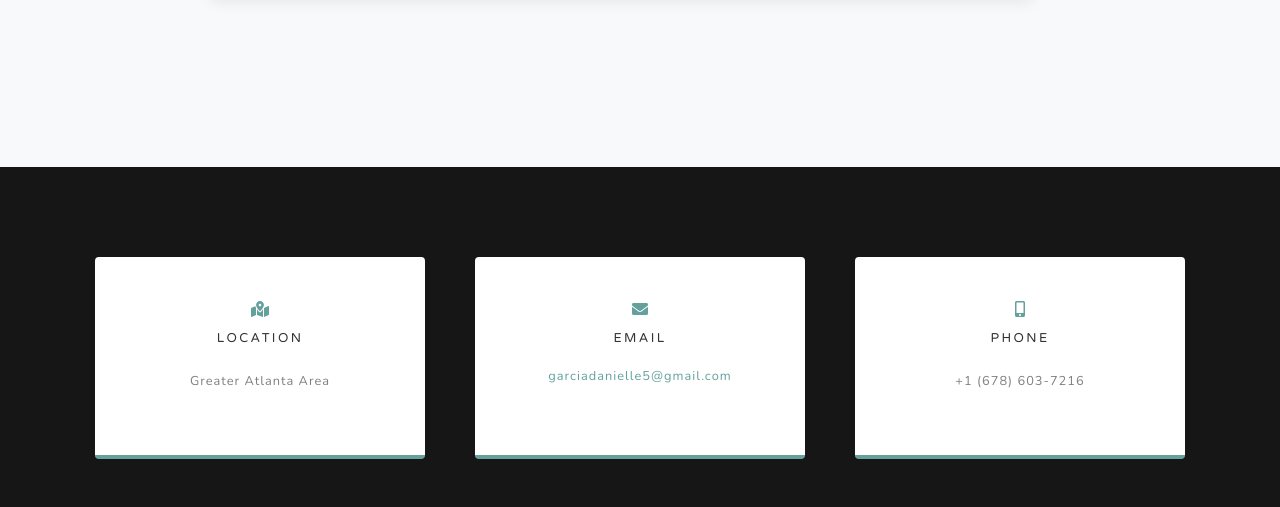
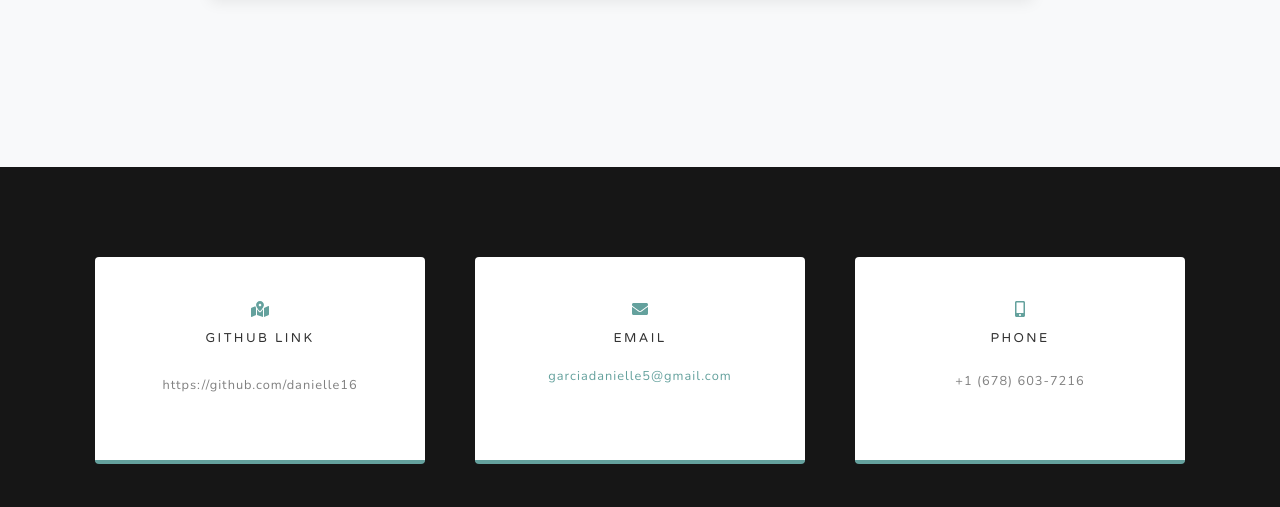
Before and after one commit to danielle16/portfolio_dg, a plain HTML site: page project1.html in a window 1280 px wide. Shown: the part 1931-2438 px from the top of the page. Drawn offline with nearby package versions, Linux system fonts and the light colour scheme.

Commit message:
added github link

```diff
--- a/project1.html
+++ b/project1.html
@@ -117,9 +117,9 @@
                     <div class="card py-4 h-100">
                         <div class="card-body text-center">
                             <i class="fas fa-map-marked-alt text-primary mb-2"></i>
-                            <h4 class="text-uppercase m-0">Location</h4>
+                            <h4 class="text-uppercase m-0">Github Link</h4>
                              <br>
-                            <div class="small text-black-50">Greater Atlanta Area</div>
+                             <a class="small text-black-50" href="https://github.com/danielle16">https://github.com/danielle16</a>
                         </div>
                     </div>
                 </div>
```
Also changed, not shown: portfolio.html (+2 -2 lines), project2.html (+2 -2 lines), project3.html (+2 -2 lines).
